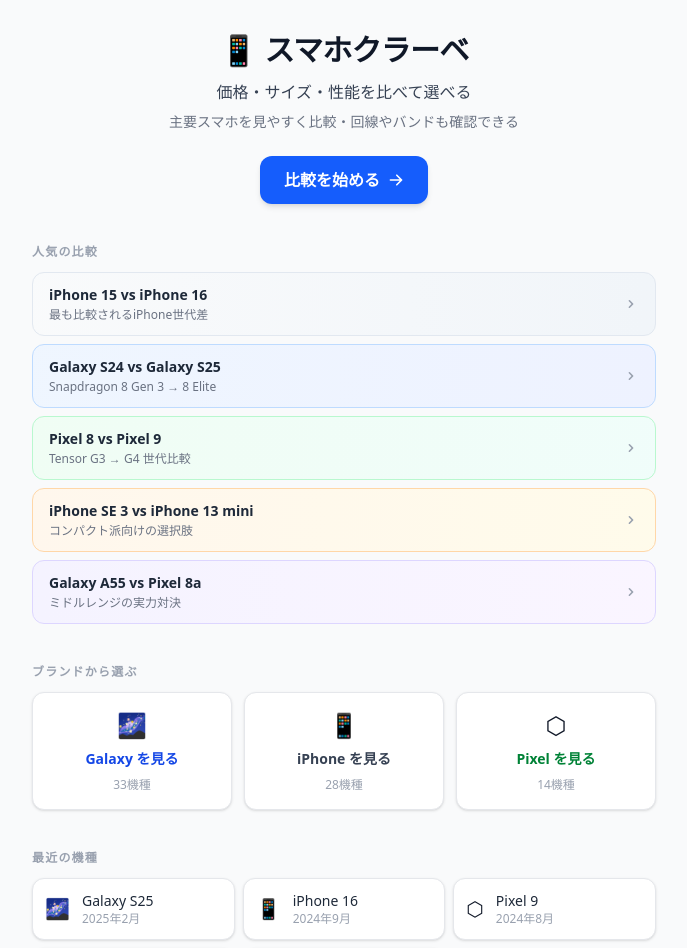
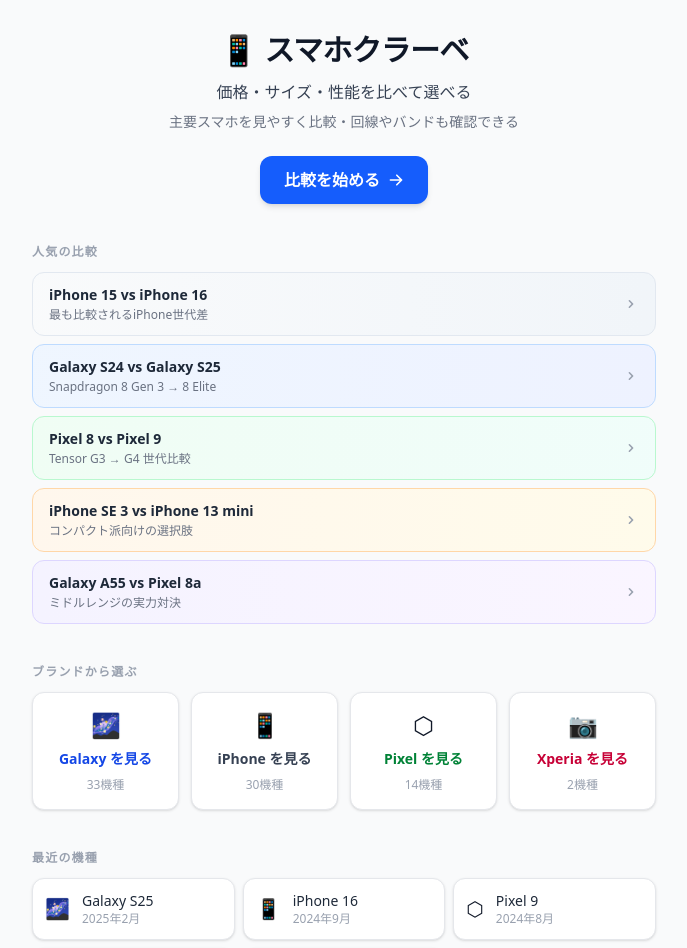
Before and after one commit to koyaaaan/sumaho-clarbe, a Next.js app: page / in a window 1280 px wide. Shown: the top 948 px of the page, without its empty margins (296-983 px from the left). Built offline with nearby package versions, Linux system fonts and the light colour scheme.

Commit message:
Improve Sony Xperia navigation

```diff
--- a/app/page.tsx
+++ b/app/page.tsx
@@ -14,6 +14,13 @@ import ComparisonTable from "@/components/ComparisonTable";
 import ShareButton from "@/components/ShareButton";
 import LandingPage from "@/components/LandingPage";
 
+const BRAND_SEARCH_TERM: Record<string, string> = {
+  samsung: "Galaxy",
+  apple: "iPhone",
+  google: "Pixel",
+  sony: "Xperia",
+};
+
 export default function Home() {
   const [state, dispatch] = useReducer(comparisonReducer, initialState);
   const deviceList = getDeviceList();
@@ -21,6 +28,7 @@ export default function Home() {
 
   // ランディングページを強制非表示にするフラグ
   const [forceComparison, setForceComparison] = useState(false);
+  const [autoFilter, setAutoFilter] = useState("");
   const selectorRef = useRef<HTMLDivElement>(null);
 
   // ===== 初期化: URLから状態復元 + カテゴリ全有効化 =====
@@ -98,7 +106,8 @@ export default function Home() {
     }, 50);
   }, []);
 
-  const handleBrandSelect = useCallback((_brandId: string) => {
+  const handleBrandSelect = useCallback((brandId: string) => {
+    setAutoFilter(BRAND_SEARCH_TERM[brandId] ?? brandId);
     setForceComparison(true);
     setTimeout(() => {
       selectorRef.current?.scrollIntoView({ behavior: "smooth", block: "start" });
@@ -144,6 +153,7 @@ export default function Home() {
           onClick={() => {
             dispatch({ type: "CLEAR_ALL" });
             setForceComparison(false);
+            setAutoFilter("");
           }}
           className="group flex shrink-0 items-center gap-2 transition"
           title="トップへ戻る"
@@ -169,6 +179,7 @@ export default function Home() {
             deviceList={deviceList}
             selectedIds={state.selectedIds}
             onSelect={handleAddDevice}
+            autoFilter={autoFilter}
           />
           <ShareButton
             selectedIds={state.selectedIds}
--- a/components/DeviceSelector.tsx
+++ b/components/DeviceSelector.tsx
@@ -1,13 +1,13 @@
 "use client";
 
-import { useState, useMemo } from "react";
+import { useState, useMemo, useEffect } from "react";
 import type { DeviceListItem } from "@/types/device";
-import { formatBrandName } from "@/lib/formatters";
 
 interface Props {
   deviceList: DeviceListItem[];
   selectedIds: readonly string[];
   onSelect: (id: string) => void;
+  autoFilter?: string;
 }
 
 // ===== シリーズ分類ロジック =====
@@ -65,10 +65,17 @@ const PRESETS = [
   { label: "最新ハイエンド比較", ids: ["galaxy-s26-ultra", "iphone-16-pro-max", "pixel-9-pro"] },
 ];
 
-export default function DeviceSelector({ deviceList, selectedIds, onSelect }: Props) {
+export default function DeviceSelector({ deviceList, selectedIds, onSelect, autoFilter }: Props) {
   const [query, setQuery] = useState("");
   const [isOpen, setIsOpen] = useState(false);
   const [presetsOpen, setPresetsOpen] = useState(true);
+
+  useEffect(() => {
+    if (autoFilter) {
+      setQuery(autoFilter);
+      setIsOpen(true);
+    }
+  }, [autoFilter]);
 
   const available = useMemo(
     () => deviceList.filter((d) => !selectedIds.includes(d.id)),
--- a/components/LandingPage.tsx
+++ b/components/LandingPage.tsx
@@ -77,7 +77,7 @@ const BRANDS = [
     id: "apple",
     label: "iPhone を見る",
     emoji: "📱",
-    desc: "28機種",
+    desc: "30機種",
     accent: "from-gray-600 to-gray-800",
     ring: "ring-gray-200",
     hover: "hover:bg-gray-50",
@@ -92,6 +92,16 @@ const BRANDS = [
     ring: "ring-green-200",
     hover: "hover:bg-green-50",
     text: "text-green-700",
+  },
+  {
+    id: "sony",
+    label: "Xperia を見る",
+    emoji: "📷",
+    desc: "2機種",
+    accent: "from-red-500 to-rose-600",
+    ring: "ring-red-100",
+    hover: "hover:bg-rose-50",
+    text: "text-rose-700",
   },
 ] as const;
 
@@ -189,7 +199,7 @@ export default function LandingPage({
         <h2 className="mb-3 text-xs font-semibold uppercase tracking-widest text-gray-400 dark:text-gray-500">
           ブランドから選ぶ
         </h2>
-        <div className="grid grid-cols-3 gap-3">
+        <div className="grid grid-cols-2 gap-3 sm:grid-cols-4">
           {BRANDS.map((brand) => (
             <button
               key={brand.id}
```
